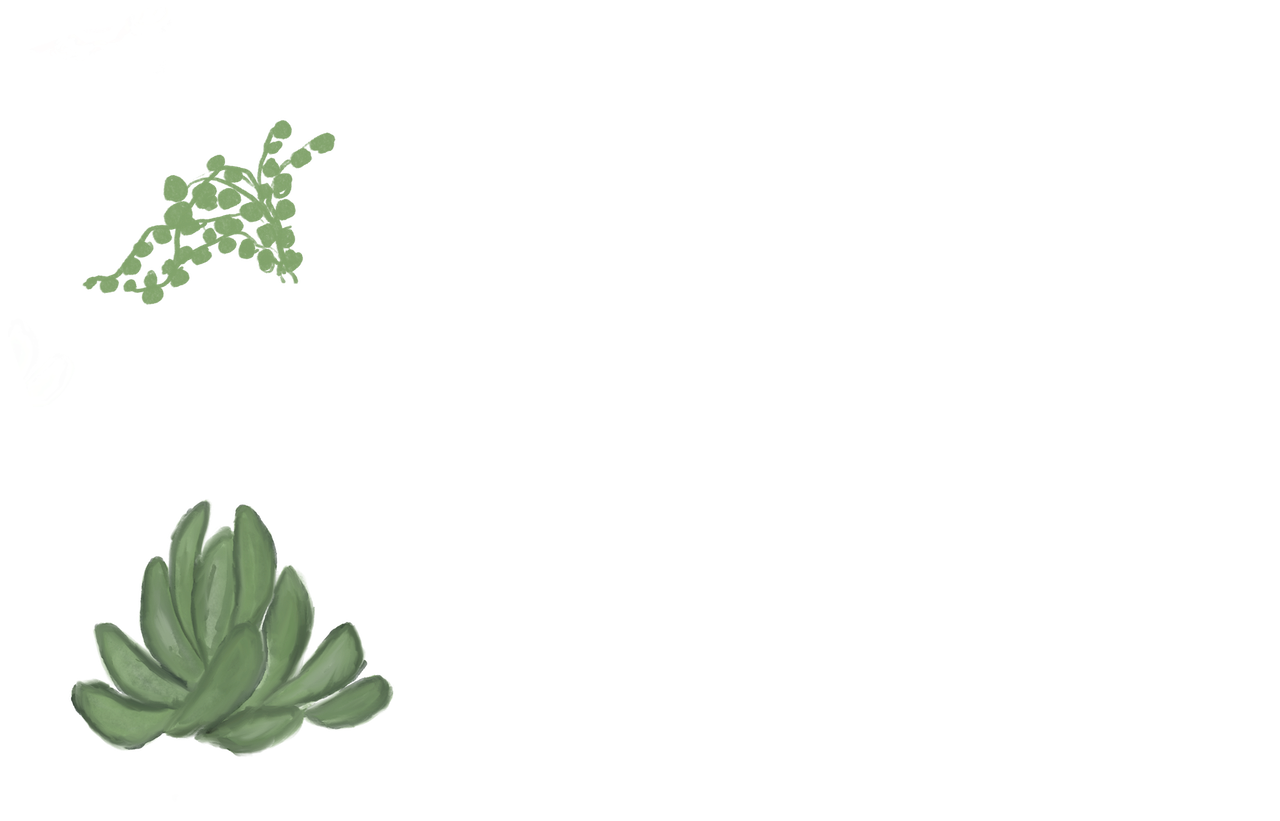
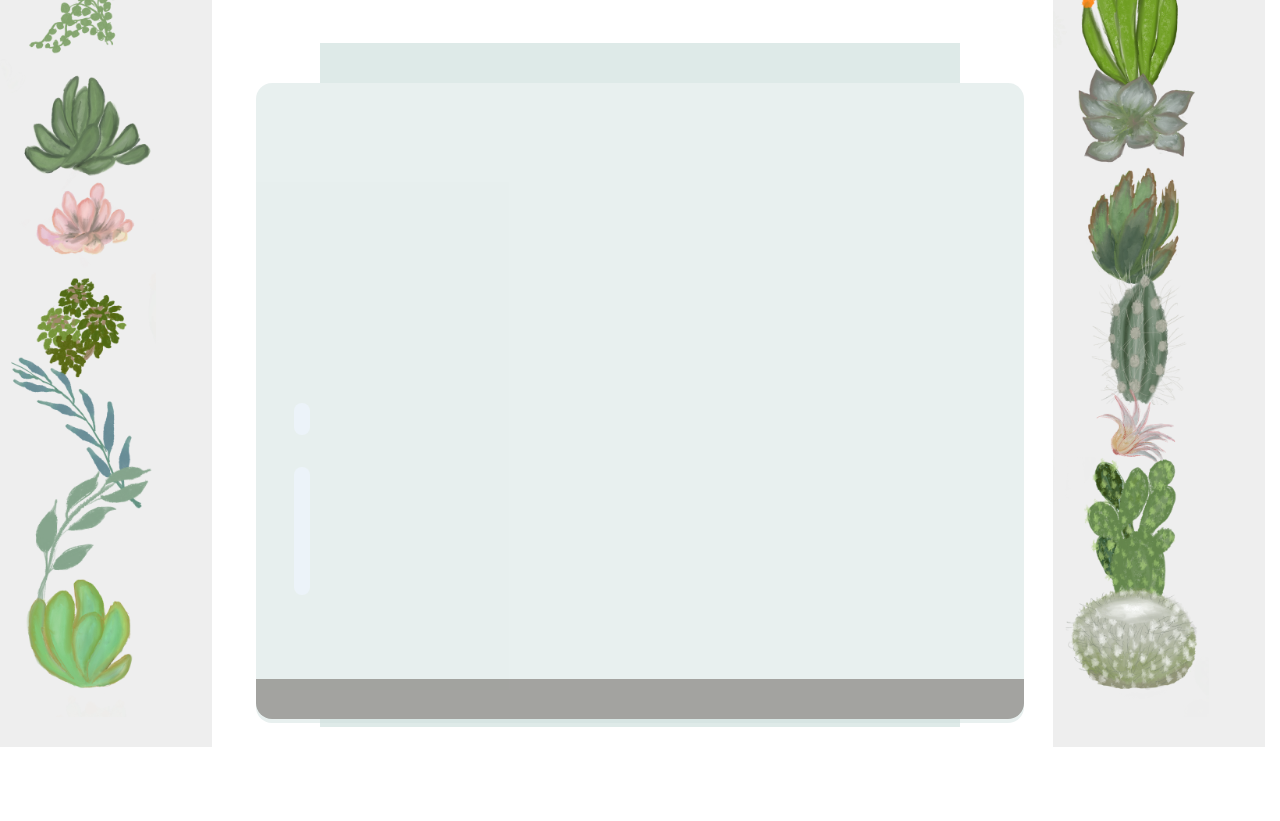
Before and after one commit to niranjana687/terrarium, a plain HTML site: page index.html in a window 1280 px wide. Shown: the part 73-894 px from the top of the page. After the commit the page ends 820 px from the top, so only its background shows below. Drawn offline with Linux system fonts and the light colour scheme.

Commit message:
CSS completed

```diff
--- a/index.html
+++ b/index.html
@@ -5,6 +5,7 @@
     <meta charset="UTF-8">
     <meta http-equiv="X-UA-Compatible" content="IE=edge">
     <meta name="viewport" content="width=device-width, initial-scale=1.0">
+    <link rel="stylesheet" href="./style.css">
     <title>Virtual Terrarium</title>
 </head>
 <body>
@@ -75,7 +76,7 @@
             <div class="jar-top"></div>
             <div class="jar-walls">
                 <div class="jar-glossy-long"></div>
-                <div class="jar-gloassy-short"></div>
+                <div class="jar-glossy-short"></div>
             </div>
             <div class="dirt"></div>
             <div class="jar-bottom"></div>
--- /dev/null
+++ b/style.css
@@ -0,0 +1,112 @@
+body {
+
+    font-family: Arial, Helvetica, sans-serif;
+
+}
+
+h1 {
+    color: #3a241d;
+    text-align: center;
+}
+
+#left-container {
+    background-color: #eee;
+    width: 15%;
+    left: 0px;
+    top: 0px;
+    position: absolute;
+    height: 100%;
+    padding: 10px;
+}
+
+#right-container {
+    background-color: #eee;
+    width: 15%;
+    right: 15px;
+    top: 0px;
+    position: absolute;
+    height: 100%;
+    padding: 10px;
+
+}
+
+.plant-holder {
+	position: relative;
+	height: 13%;
+	left: -10px;
+}
+
+.plant {
+	position: absolute;
+	max-width: 150%;
+	max-height: 150%;
+	z-index: 2;
+}
+
+.jar-walls {
+    height: 80%;
+    width: 60%;
+    background: #d1e1df;
+    border-radius: 1rem;
+    position: absolute;
+    bottom: 0.5%;
+    left: 20%;
+    opacity: 0.5;
+    z-index: 1;
+
+}
+
+.jar-top {
+    width: 50%;
+    height: 5%;
+    background: #d1e1df;
+    position: absolute;
+	bottom: 80.5%;
+	left: 25%;
+	opacity: 0.7;
+	z-index: 1;
+}
+
+.jar-bottom {
+	width: 50%;
+	height: 1%;
+	background: #d1e1df;
+	position: absolute;
+	bottom: 0%;
+	left: 25%;
+	opacity: 0.7;
+}
+
+.dirt {
+	width: 60%;
+	height: 5%;
+	background: #3a241d;
+	position: absolute;
+	border-radius: 0 0 1rem 1rem;
+	bottom: 1%;
+	left: 20%;
+	opacity: 0.7;
+	z-index: -1;
+}
+
+.jar-glossy-long {
+    width : 2%;
+    height: 20%;
+    background: #dbe9f4;
+    position: absolute;
+    bottom: 20%;
+    left: 5%;
+    z-index: 1;
+    border-radius: 1rem;
+}
+
+.jar-glossy-short {
+    width : 2%;
+    height: 5%;
+    background: #dbe9f4;
+    position: absolute;
+    bottom: 45%;
+    left: 5%;
+    z-index: 1;
+    border-radius: 1rem;
+}
```
